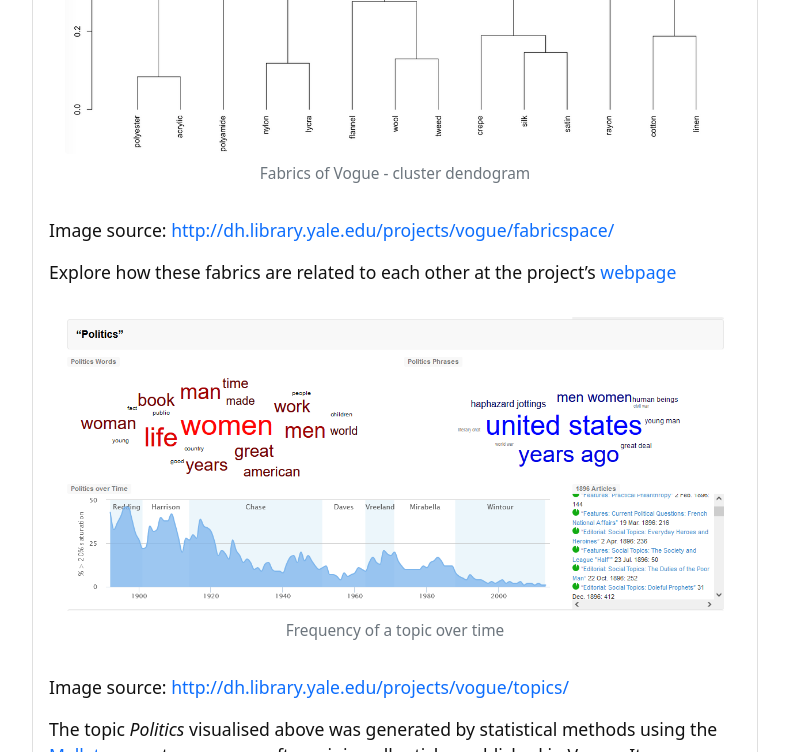
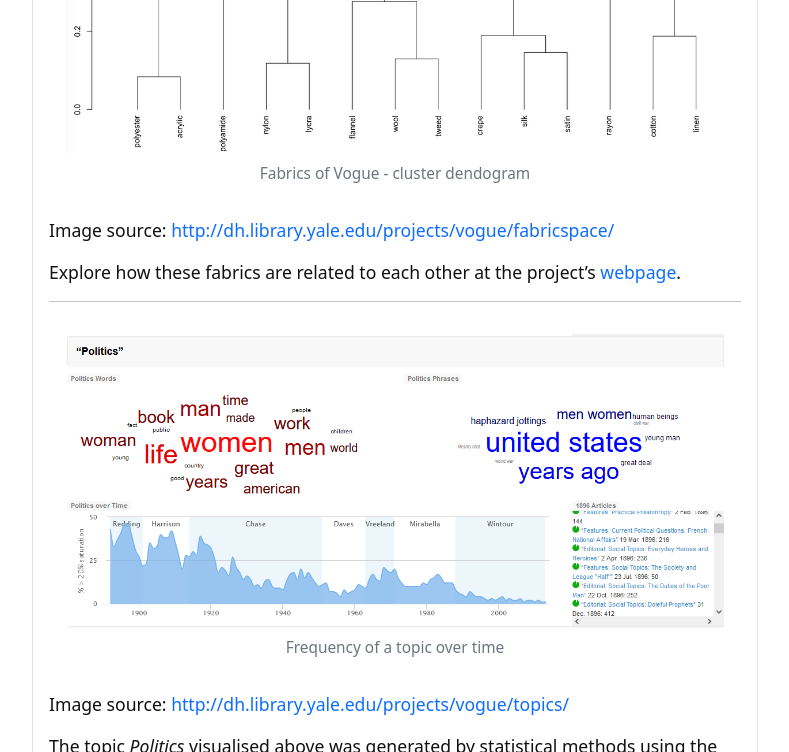
Before and after one commit to GULibrarySandbox/intro-text-mining-analysis-2022, a Jekyll site: the page built from content/8-visualising_data.md, in a window 1280 px wide and 900 px high, scrolled down 5860 px, cut to the strip 0-752 px from the top of the window. Shown: the whole strip, without its empty margins (245-1034 px from the left). Built offline with Jekyll 4.4.1, drawn with Linux system fonts in a browser that asks for light colours.

```diff
--- a/content/8-visualising_data.md
+++ b/content/8-visualising_data.md
@@ -77,7 +77,9 @@ This cluster dendogram identifies fabrics that are mentioned in Vogue over 122 y
 {% include figure.html img="VogueClusterDendrogramFabric.PNG" alt="Fabrics of Vogue - cluster dendogram" caption="Fabrics of Vogue - cluster dendogram" width="100%" %}
 Image source: [http://dh.library.yale.edu/projects/vogue/fabricspace/](http://dh.library.yale.edu/projects/vogue/fabricspace/)
 
-Explore how these fabrics are related to each other at the project's [webpage](http://dh.library.yale.edu/projects/vogue/fabricspace/)
+Explore how these fabrics are related to each other at the project's [webpage](http://dh.library.yale.edu/projects/vogue/fabricspace/).
+
+----
 
 {% include figure.html img="VogueTopicAnalysisVis.PNG" alt="Frequency of a topic over time" caption="Frequency of a topic over time" width="100%" %}
 Image source: [http://dh.library.yale.edu/projects/vogue/topics/](http://dh.library.yale.edu/projects/vogue/topics/)
```
